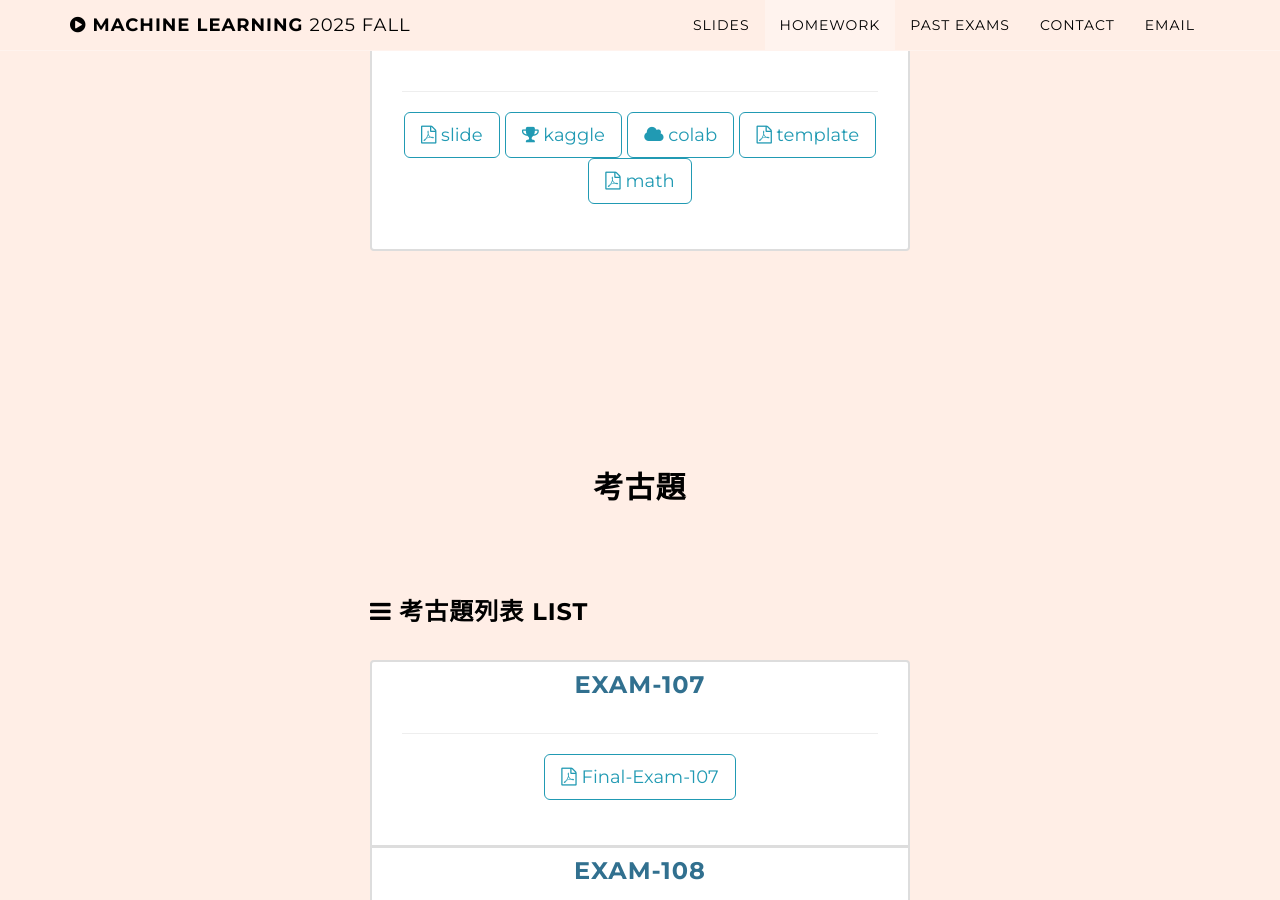
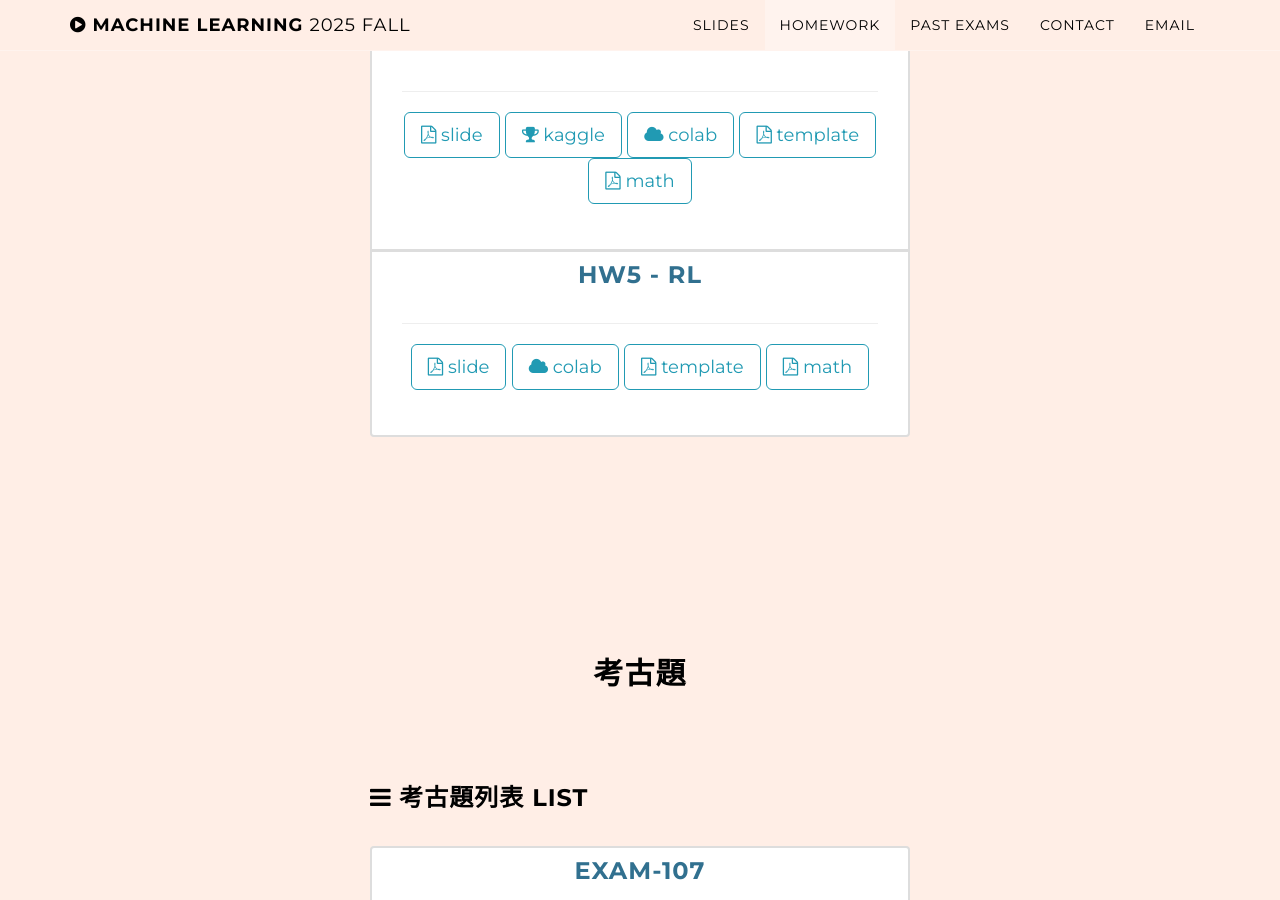
Before and after one commit to ntueemlta2025/ntueemlta2025.github.io, a Jekyll site: the page built from index.html, in a window 1280 px wide and 900 px high, scrolled down 5208 px. Built offline with Jekyll 4.4.1, drawn with Linux system fonts in a browser that asks for light colours.

Commit message:
release hw5

```diff
--- a/_config.yml
+++ b/_config.yml
@@ -273,7 +273,20 @@ homeworks:
         kind: file-pdf-o
         url: https://ntueemlta2025.github.io/homeworks/hw4/ml-2025fall-hw4-math.pdf
 
-
+  - title: HW5 - RL
+    links:
+      - title: slide
+        kind: file-pdf-o
+        url: https://docs.google.com/presentation/d/1VZVcQYpC3wILuCQUw69Pj61aSm03SE8T/edit?usp=sharing&ouid=108654344629628610450&rtpof=true&sd=true
+      - title: colab
+        kind: cloud
+        url: https://colab.research.google.com/drive/1Y-inBpOsmdkUcGXXvOJROYjQ8EISW-EE?authuser=2
+      - title: template
+        kind: file-pdf-o
+        url: https://docs.google.com/document/d/1YvU0mpIVeQaMK7PYOvIu5LbmwTJD9NHT/edit?usp=sharing&ouid=108654344629628610450&rtpof=true&sd=true
+      - title: math
+        kind: file-pdf-o
+        url: https://ntueemlta2025.github.io/homeworks/hw5/ml-2025fall-hw5-math.pdf
 
 
       # - title: TA sharing
```
Also changed, not shown: 1 other file.
